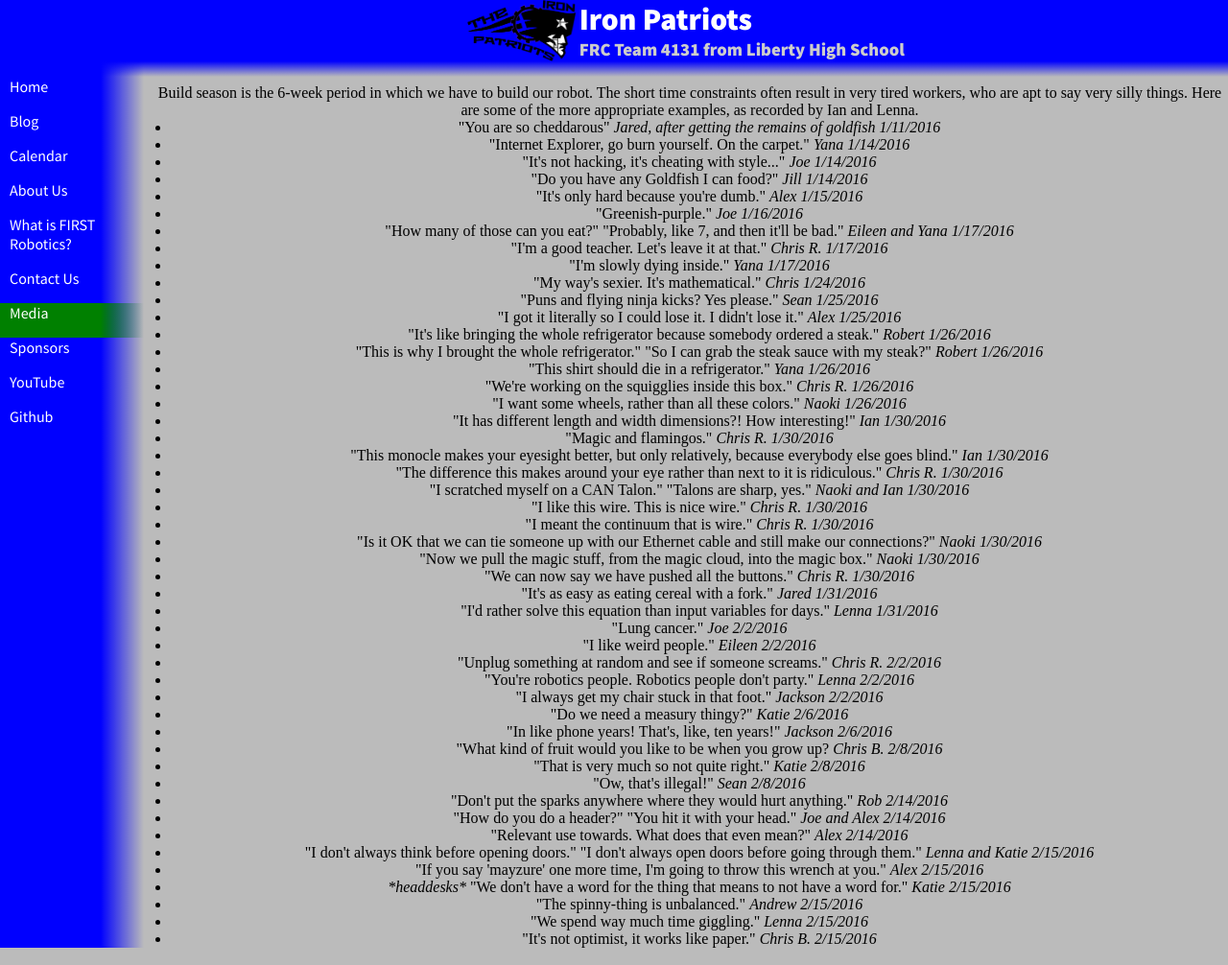
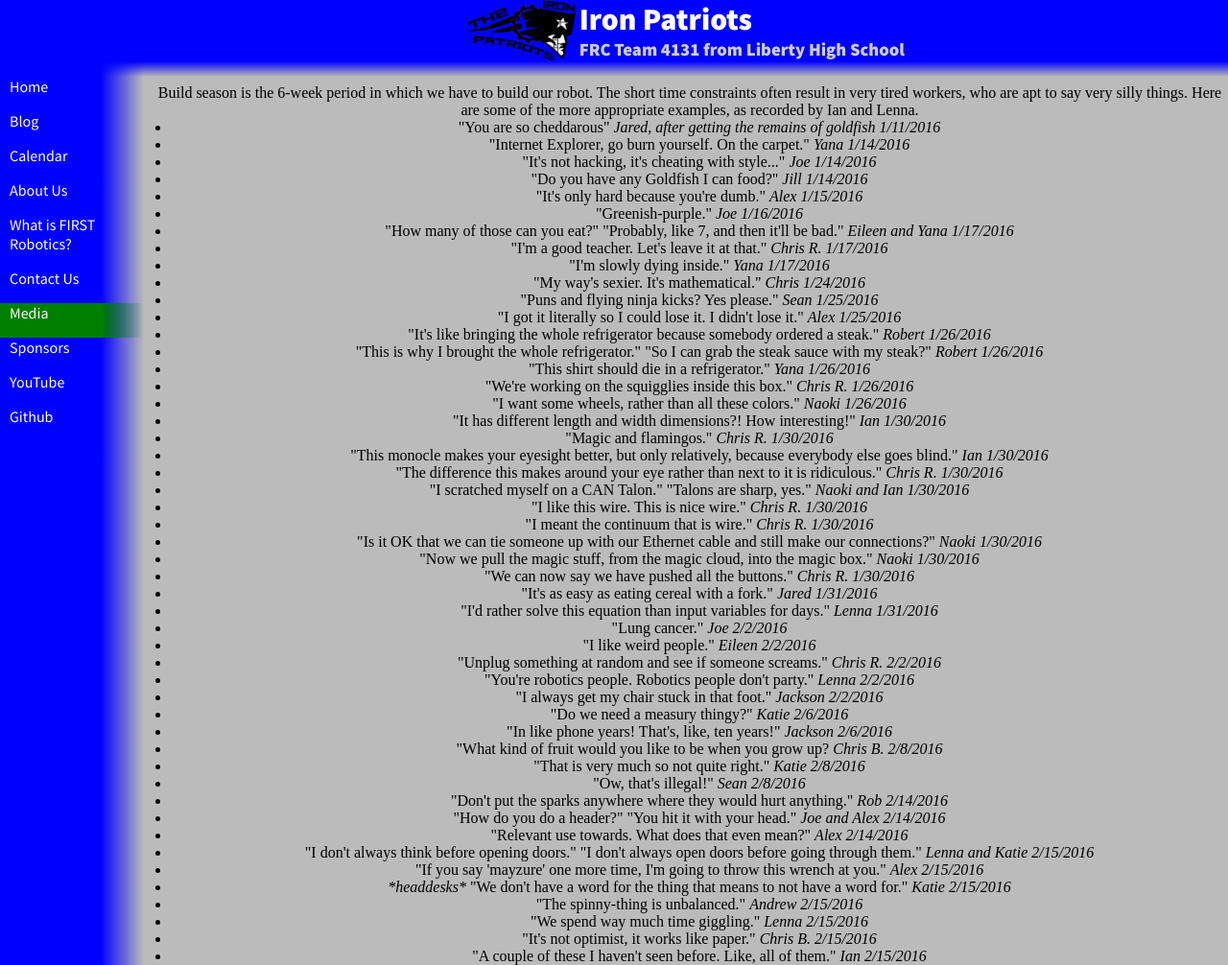
Before and after one commit to katiebugmoon/FRC4131.github.io, a Jekyll site: the page built from media/2016/quotes.html, in a window 1280 px wide. Shown: the whole page at 96% size. Built offline with Jekyll 4.4.1, drawn with Linux system fonts in a browser that asks for light colours; nearby versions of some CDN libraries.

Commit message:
Update quotes.html

```diff
--- a/media/2016/quotes.html
+++ b/media/2016/quotes.html
@@ -52,5 +52,7 @@ title: Build Season 2016 Quotes
 	<li>"The spinny-thing is unbalanced." <i>Andrew 2/15/2016</i></li>
 	<li>"We spend way much time giggling." <i>Lenna 2/15/2016</i></li>
 	<li>"It's not optimist, it works like paper." <i>Chris B. 2/15/2016</i></li>
+	<li>"A couple of these I haven't seen before. Like, all of them." <i>Ian 2/15/2016</i></li>
+
 </ul>
 <center>
```
